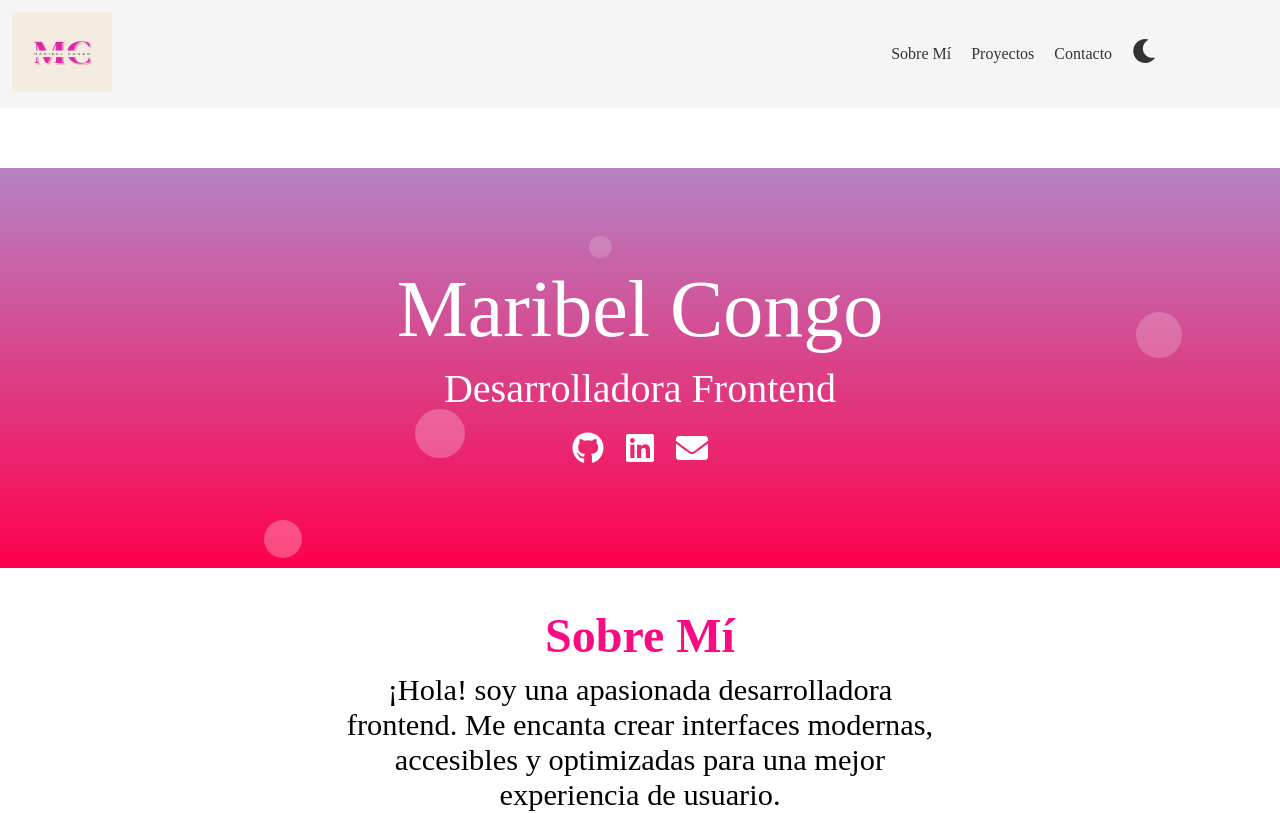
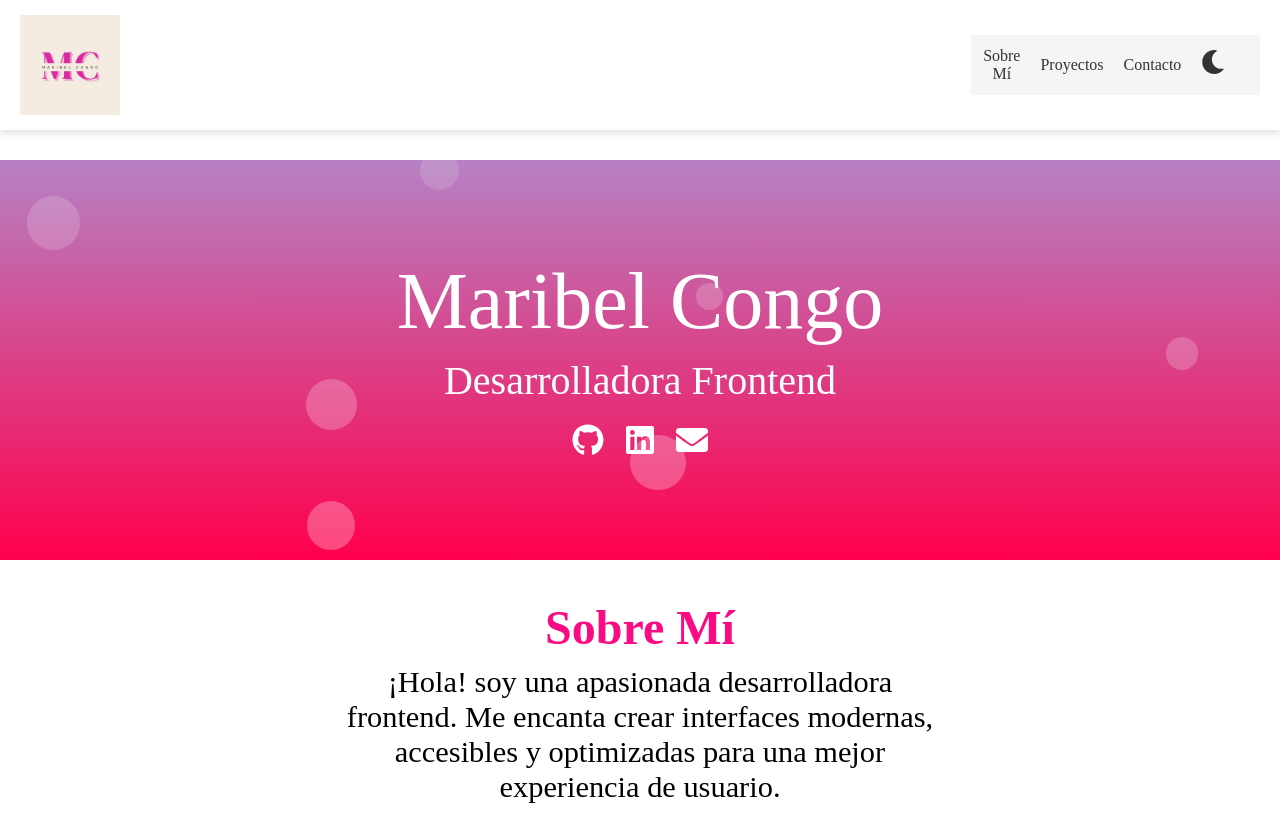
Before and after one commit to maribelcongo/react_portfolio, a React (Vite) app: page / in a window 1280 px wide. Shown: the top 813 px of the page. Built offline with nearby package versions, Linux system fonts and the light colour scheme; a web font is replaced by a local one.

Commit message:
corecciones finales de stilos

```diff
--- a/src/components/Header/Header.jsx
+++ b/src/components/Header/Header.jsx
@@ -1,9 +1,36 @@
+import { useState, useEffect } from "react";
+import { Link } from "react-scroll";
 import Navbar from "../Navbar/Navbar";
+import logoImage from "../../assets/logo.jpg";
+import "./header.scss";
 
 const Header = () => {
+  const [darkMode, setDarkMode] = useState(
+    localStorage.getItem("theme") === "dark"
+  );
+
+  // Cambiar el tema y guardar en localStorage
+  useEffect(() => {
+    if (darkMode) {
+      document.body.classList.add("dark");
+      localStorage.setItem("theme", "dark");
+    } else {
+      document.body.classList.remove("dark");
+      localStorage.setItem("theme", "light");
+    }
+  }, [darkMode]);
+
   return (
-    <header className="header">
-      <Navbar />
+    <header className={`header ${darkMode ? "dark-mode" : ""}`}>
+      {/* Logo */}
+      <div className="box_img">
+        <Link to="header" smooth={true} duration={500}>
+          <img src={logoImage} alt="Logo" className="logo" />
+        </Link>
+      </div>
+
+      {/* Navbar con darkMode compartido */}
+      <Navbar darkMode={darkMode} setDarkMode={setDarkMode} />
     </header>
   );
 };
--- a/src/components/Header/Header.scss
+++ b/src/components/Header/Header.scss
@@ -1,8 +1,34 @@
 Header {
   height: 130px;
-  padding: 12px;
+  padding: 12px 20px;
   width: 100%;
   position: fixed;
   top: 0;
+  left: 0;
   z-index: 1000;
+  background-color: #fff;
+  display: flex;
+  align-items: center;
+  justify-content: space-between;
+  box-shadow: 0 4px 6px rgba(0, 0, 0, 0.1);
+
+  .logo {
+    display: flex;
+    align-items: center;
+    width: 20%;
+
+    a {
+      display: flex;
+    }
+
+    .logo-img {
+      height: 50px;
+      width: auto;
+      transition: transform 0.3s ease-in-out;
+
+      &:hover {
+        transform: scale(1.1);
+      }
+    }
+  }
 }
--- a/src/components/Navbar/Navbar.jsx
+++ b/src/components/Navbar/Navbar.jsx
@@ -1,124 +1,18 @@
-// import { useState, useEffect } from "react";
-// import { Link } from "react-scroll"; // ⚡
-// import "./Navbar.scss";
-// import { FaSun, FaMoon, FaBars, FaTimes } from "react-icons/fa";
-// import logoImage from "../../assets/logo.jpg";
-// const Navbar = () => {
-//   // Estado para el tema
-//   const [darkMode, setDarkMode] = useState(
-//     localStorage.getItem("theme") === "dark"
-//   );
-
-//   // Estado para el menú móvil
-//   const [menuOpen, setMenuOpen] = useState(false);
-
-//   // Cambiar el tema y guardar en localStorage
-//   useEffect(() => {
-//     if (darkMode) {
-//       document.body.classList.add("dark");
-//       localStorage.setItem("theme", "dark");
-//     } else {
-//       document.body.classList.remove("dark");
-//       localStorage.setItem("theme", "light");
-//     }
-//   }, [darkMode]);
-
-//   return (
-//     <nav className={`navbar ${darkMode ? "dark-mode" : ""}`}>
-//       <div className="logo">
-//         <Link to="header" smooth={true} duration={500}>
-//           <img src={logoImage} alt="Logo" className="logo-img" />
-//         </Link>
-//       </div>
-
-//       {/* Menú Hamburguesa */}
-//       <div className="menu-icon" onClick={() => setMenuOpen(!menuOpen)}>
-//         {menuOpen ? <FaTimes /> : <FaBars />}
-//       </div>
-
-//       {/* Links */}
-//       <ul className={`nav-links ${menuOpen ? "open" : ""}`}>
-//         <li>
-//           <Link
-//             to="about"
-//             smooth={true}
-//             duration={500}
-//             onClick={() => setMenuOpen(false)}
-//           >
-//             Sobre Mí
-//           </Link>
-//         </li>
-//         <li>
-//           <Link
-//             to="projects"
-//             smooth={true}
-//             duration={500}
-//             onClick={() => setMenuOpen(false)}
-//           >
-//             Proyectos
-//           </Link>
-//         </li>
-//         <li>
-//           <Link
-//             to="contact"
-//             smooth={true}
-//             duration={500}
-//             onClick={() => setMenuOpen(false)}
-//           >
-//             Contacto
-//           </Link>
-//         </li>
-
-//         {/* Botón Modo Oscuro */}
-//         <li className="theme-toggle" onClick={() => setDarkMode(!darkMode)}>
-//           {darkMode ? <FaSun /> : <FaMoon />}
-//         </li>
-//       </ul>
-//     </nav>
-//   );
-// };
-
-// export default Navbar;
-import { useState, useEffect } from "react";
-import { Link } from "react-scroll"; // ⚡
+import { useState } from "react";
+import { Link } from "react-scroll";
+import PropTypes from "prop-types";
 import "./Navbar.scss";
 import { FaSun, FaMoon, FaBars, FaTimes } from "react-icons/fa";
-import logoImage from "../../assets/logo.jpg";
 
-const Navbar = () => {
-  // Estado para el tema
-  const [darkMode, setDarkMode] = useState(
-    localStorage.getItem("theme") === "dark"
-  );
-
-  // Estado para el menú móvil
+const Navbar = ({ darkMode, setDarkMode }) => {
   const [menuOpen, setMenuOpen] = useState(false);
-
-  // Cambiar el tema y guardar en localStorage
-  useEffect(() => {
-    if (darkMode) {
-      document.body.classList.add("dark");
-      localStorage.setItem("theme", "dark");
-    } else {
-      document.body.classList.remove("dark");
-      localStorage.setItem("theme", "light");
-    }
-  }, [darkMode]);
 
   return (
     <nav className={`navbar ${darkMode ? "dark-mode" : ""}`}>
-      <div className="logo">
-        <Link to="header" smooth={true} duration={500}>
-          <img src={logoImage} alt="Logo" className="logo-img" />
-        </Link>
-      </div>
-
-      {/* Menú Hamburguesa */}
       <div className="menu-icon" onClick={() => setMenuOpen(!menuOpen)}>
         {menuOpen ? <FaTimes /> : <FaBars />}
       </div>
 
-      {/* Links */}
       <ul className={`nav-links ${menuOpen ? "open" : ""}`}>
         <li>
           <Link
@@ -150,8 +44,6 @@ const Navbar = () => {
             Contacto
           </Link>
         </li>
-
-        {/* Botón Modo Oscuro */}
         <li className="theme-toggle" onClick={() => setDarkMode(!darkMode)}>
           {darkMode ? <FaSun /> : <FaMoon />}
         </li>
@@ -160,4 +52,10 @@ const Navbar = () => {
   );
 };
 
+// Agregar validación de props
+Navbar.propTypes = {
+  darkMode: PropTypes.bool.isRequired,
+  setDarkMode: PropTypes.func.isRequired,
+};
+
 export default Navbar;
--- a/src/components/Navbar/Navbar.scss
+++ b/src/components/Navbar/Navbar.scss
@@ -14,11 +14,6 @@ $accent: #61dafb;
   transition: background 0.3s, color 0.3s;
   flex-wrap: wrap;
   text-align: center;
-}
-
-.logo-img {
-  width: 100px;
-  height: 80px;
 }
 
 .menu-icon {
@@ -39,9 +34,7 @@ $accent: #61dafb;
 .nav-links.open {
   display: flex;
   flex-direction: column;
-  position: absolute;
-  top: 80px;
-  left: 0;
+
   width: 100%;
   background: $bg-light;
   padding: 20px 0;
--- a/src/components/Presentation/Presentation.jsx
+++ b/src/components/Presentation/Presentation.jsx
@@ -22,8 +22,7 @@ const Presentation = () => {
       }, 4000);
     };
 
-    // Crear burbujas cada 500ms
-    const interval = setInterval(createBubble, 500);
+    const interval = setInterval(createBubble, 300);
 
     return () => clearInterval(interval);
   }, []);
@@ -35,20 +34,20 @@ const Presentation = () => {
         <p>Desarrolladora Frontend</p>
         <div className="icons">
           <a
-            href="https://github.com/tuperfil"
+            href="https://github.com/maribelcongo"
             target="_blank"
             rel="noopener noreferrer"
           >
             <FaGithub />
           </a>
           <a
-            href="https://linkedin.com/in/tuperfil"
+            href="https://linkedin.com/in/maribelcongo"
             target="_blank"
             rel="noopener noreferrer"
           >
             <FaLinkedin />
           </a>
-          <a href="mailto:tuemail@gmail.com">
+          <a href="mailto:congoceleste1@gmail.com">
             <FaEnvelope />
           </a>
         </div>
--- a/src/components/Presentation/Presentation.scss
+++ b/src/components/Presentation/Presentation.scss
@@ -7,7 +7,7 @@
   justify-content: center;
   background: linear-gradient(0deg, #ff004c 0%, #b682c4 100%);
   overflow: hidden;
-  margin-top: 60px;
+  margin-top: 160px;
 
   .content {
     text-align: center;
--- a/src/components/pages/About.jsx
+++ b/src/components/pages/About.jsx
@@ -5,7 +5,6 @@ const About = () => {
   return (
     <section className="about" id="about">
       <div className="container">
-        {/* Texto sobre ti */}
         <div className="about-text">
           <h2>Sobre Mí</h2>
           <p>
--- a/src/components/pages/About.scss
+++ b/src/components/pages/About.scss
@@ -38,7 +38,8 @@
   }
 
   .skills {
-    margin-top: 20px;
+    margin: auto;
+    width: 50%;
 
     h3 {
       font-size: 1.5rem;
@@ -64,7 +65,7 @@
         border-radius: 10px;
         box-shadow: 0 4px 6px rgba(0, 0, 0, 0.1);
         transition: all 0.3s ease-in-out;
-        width: calc(20.2% - 10px);
+
         margin: auto;
         &:hover {
           background-color: rgb(250, 27, 101);
@@ -102,7 +103,6 @@
     }
   }
 
-  // Responsive para pantallas más pequeñas
   @media (max-width: 768px) {
     .icons {
       flex-direction: column;
@@ -111,5 +111,8 @@
 
       margin: auto;
     }
+    .icon {
+      width: 100%;
+    }
   }
 }
--- a/src/components/pages/Contact.jsx
+++ b/src/components/pages/Contact.jsx
@@ -15,7 +15,7 @@ const Contact = () => {
 
       <div className="contact-icons">
         <motion.a
-          href="https://linkedin.com"
+          href="www.linkedin.com/in/maribelcongo"
           target="_blank"
           rel="noopener noreferrer"
           whileHover={{ scale: 1.1, rotate: 10 }}
@@ -24,7 +24,7 @@ const Contact = () => {
           <FaLinkedin className="icon linkedin" />
         </motion.a>
         <motion.a
-          href="https://github.com"
+          href="https://github.com/maribelcongo"
           target="_blank"
           rel="noopener noreferrer"
           whileHover={{ scale: 1.1, rotate: 10 }}
@@ -33,7 +33,7 @@ const Contact = () => {
           <FaGithub className="icon github" />
         </motion.a>
         <motion.a
-          href="mailto:tucorreo@example.com"
+          href="mailto:congoceleste1@gmail.com"
           whileHover={{ scale: 1.1, rotate: 10 }}
           transition={{ type: "spring", stiffness: 300 }}
         >
@@ -43,8 +43,8 @@ const Contact = () => {
 
       {/* Botón de descarga CV */}
       <motion.a
-        href="/path/to/your/CV.pdf" // Asegúrate de poner el link correcto
-        download="TuNombre_CV"
+        href="public/Currículum _Mca.pdf"
+        download="Maribel_CV"
         className="download-btn"
         initial={{ opacity: 0 }}
         animate={{ opacity: 1 }}
--- a/src/components/pages/Projects.scss
+++ b/src/components/pages/Projects.scss
@@ -19,6 +19,7 @@
 
   .description_title {
     font-size: 1.9rem;
+    margin-bottom: 30px;
   }
 }
 
```
Also changed, not shown: 1 other file (tests, documents, lock files or other folders).
